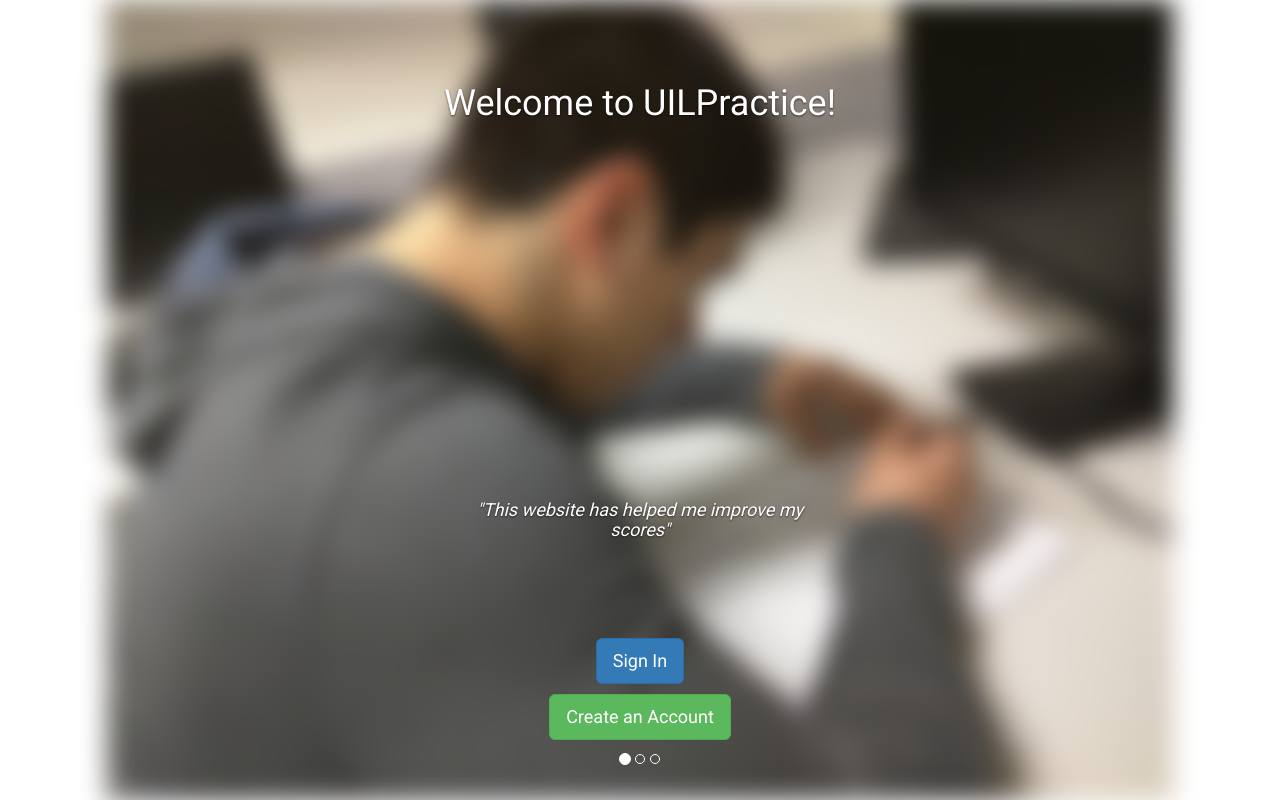
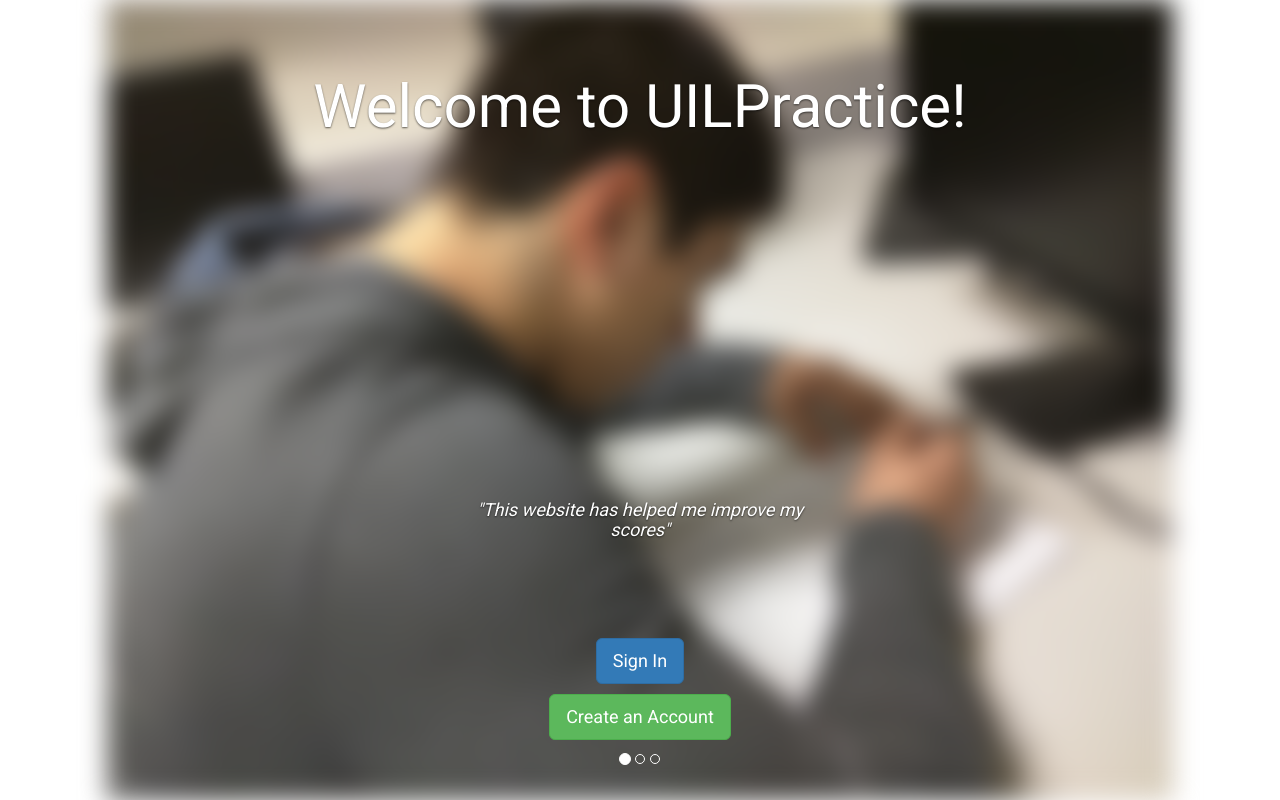
Before and after one commit to rawells14/UILPractice, a Flask app: page / in a window 1280 px wide. Run offline with Flask 2, Linux system fonts and the light colour scheme; some libraries are stand-ins or nearby versions.

Commit message:
Font on home page

```diff
--- a/static/style.css
+++ b/static/style.css
@@ -89,3 +89,7 @@ body {
 .submit-button{
     padding-top: 2%;
 }
+#homepage-title{
+    font-family: "Roboto", sans-serif !important;
+    font-size: 60px;
+}
--- a/templates/homepage.html
+++ b/templates/homepage.html
@@ -1,7 +1,7 @@
 <!DOCTYPE html>
 <html>
 <head>
-    <title>Practice and Improve UIL Academic Scores</title>
+    <title>UILPractice: Practice and Improve UIL Academic Scores</title>
     <link rel="stylesheet" href="https://maxcdn.bootstrapcdn.com/bootstrap/3.3.5/css/bootstrap.min.css">
     <link rel="stylesheet" href="static/style.css">
     <script src="//code.jquery.com/jquery-1.11.3.min.js"></script>
@@ -11,7 +11,7 @@
     <meta charset="UTF-8">
     <meta name="viewport" content="width=device-width, initial-scale=1">
     <link href='http://fonts.googleapis.com/css?family=Open+Sans:400,300,700' rel='stylesheet' type='text/css'>
-    <script src="googleAnalytics.js">
+    <script src="/static/googleAnalytics.js">
     </script>
 </head>
 <body>
@@ -77,7 +77,9 @@
                 <img src="/static/Pictures/dashboard.JPG" style="height: 100%;">
             </div>
             <div id="carousel-caption-title" class="carousel-caption">
-                <h1>Welcome to UILPractice!</h1>
+                <div id="homepage-title">
+                    Welcome to UILPractice!
+                </div>
             </div>
             <div class="carousel-caption">
                 <p>
@@ -152,7 +154,5 @@
         </div>
     </div>
 </div>
-
 </body>
-
 </html>
```
